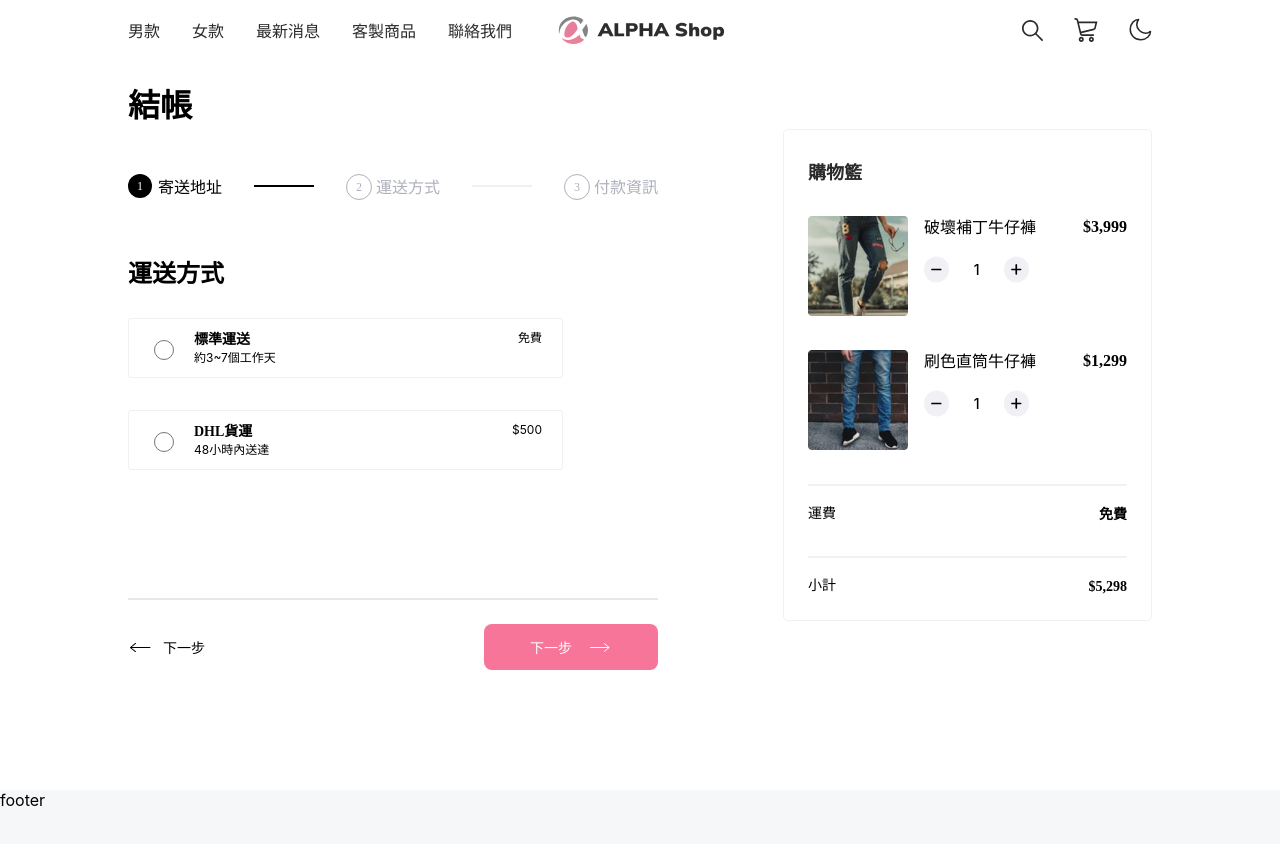
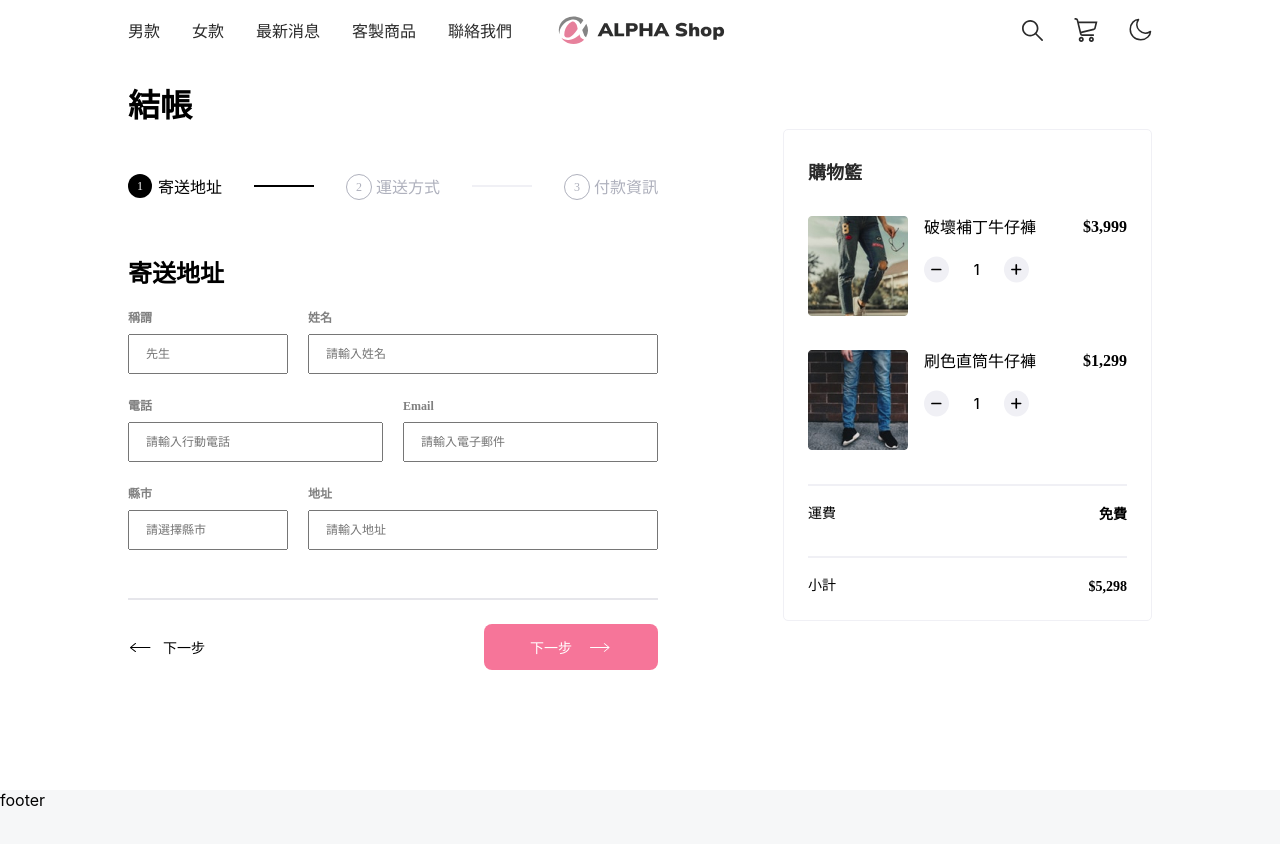
Before and after one commit to Lan956616/ALPHA-Shop-IV, a React (Create React App) app: page / in a window 1280 px wide. Shown: the top 844 px of the page. Built offline with nearby package versions, Linux system fonts and the light colour scheme.

Commit message:
adjust header bgcolor

```diff
--- a/src/components/header/header.module.css
+++ b/src/components/header/header.module.css
@@ -4,6 +4,7 @@
   top: 0;
   left: 0;
   z-index: 999;
+  background-color: white;
 }
 
 .headerWrapper {
--- a/src/components/main/pay/pay.js
+++ b/src/components/main/pay/pay.js
@@ -9,7 +9,7 @@ export default function Pay() {
   return(
     <div className={styles.mainPay}>
       <StepProgress/>
-      <Step2/>
+      <Step1/>
       <ProgressControl/>
     </div>
   )
--- a/src/components/main/pay/step1/step1.module.css
+++ b/src/components/main/pay/step1/step1.module.css
@@ -1,7 +1,7 @@
 .step1 {
   width: 100%;
   margin-bottom: 3rem;
-  border: 3px solid purple;
+
   height: 288px;
 }
 
--- a/src/components/main/pay/step3/step3.module.css
+++ b/src/components/main/pay/step3/step3.module.css
@@ -1,7 +1,7 @@
 .step3 {
   width: 100%;
   margin-bottom: 3rem;
-  border: 3px solid purple;
+
   height: 288px;
 }
 
```
